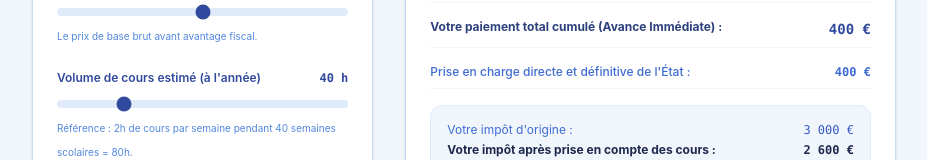
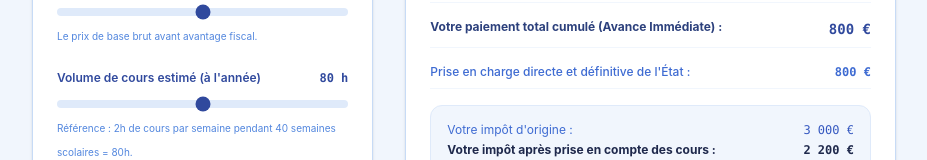
Before and after one commit to tomvidal1301-ops/tom-vidal-cours-particuliers, a React (Vite) app: page /credit-impot in a window 1280 px wide. Shown: the part 565-725 px from the top of the page, without its empty margins (176-1103 px from the left). Built offline with nearby package versions, Linux system fonts and the light colour scheme.

Commit message:
modif curseur heures/annee

```diff
--- a/src/pages/CreditImpot.tsx
+++ b/src/pages/CreditImpot.tsx
@@ -4,7 +4,7 @@ import logoSap from '../assets/logo-sap.png';
 
 export default function CreditImpot() {
     const [tax, setTax] = useState<number>(3000);
-    const [hours, setHours] = useState<number>(40);
+    const [hours, setHours] = useState<number>(80);
     const [rate, setRate] = useState<number>(20);
 
     const totalCost = hours * rate;
```
